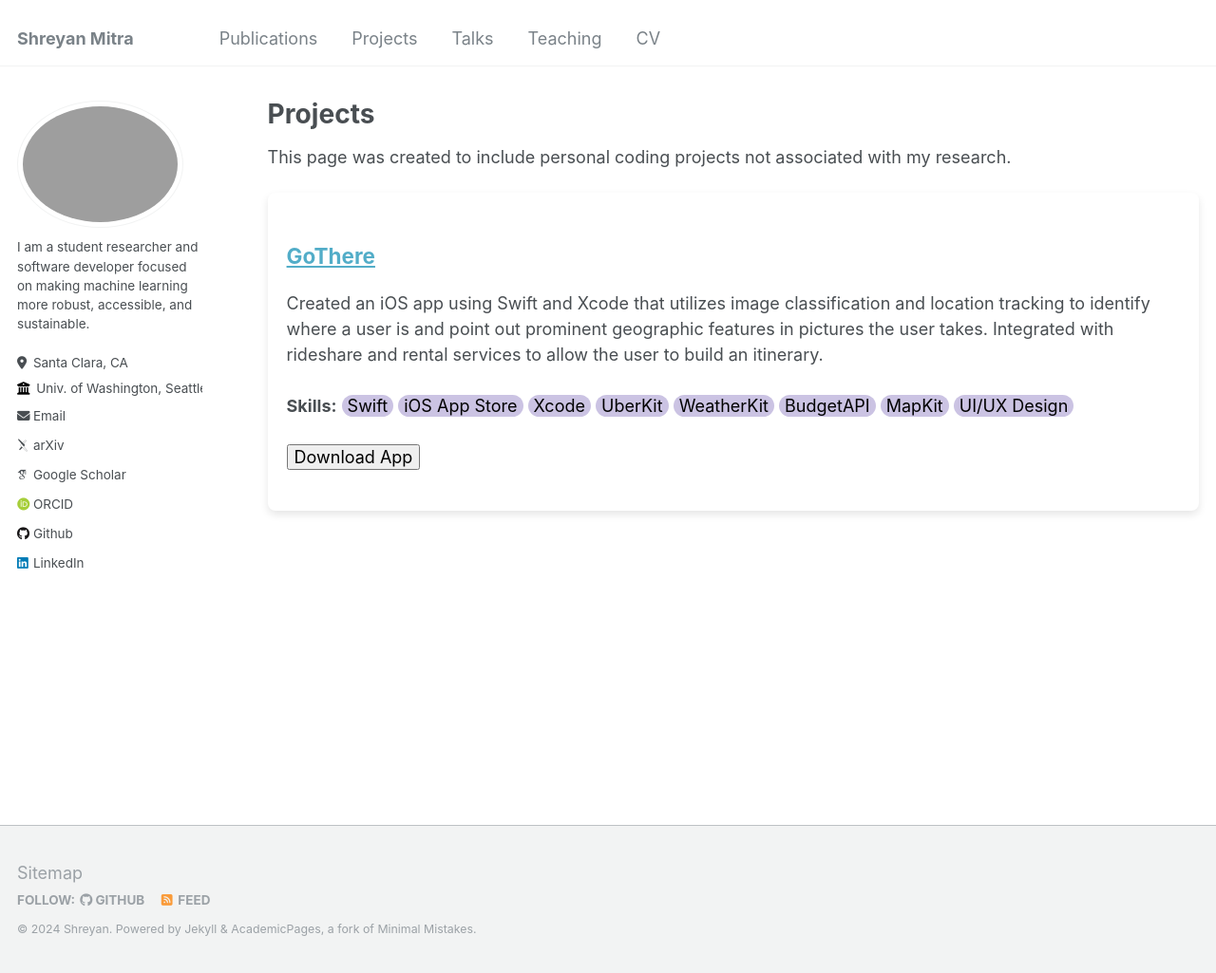
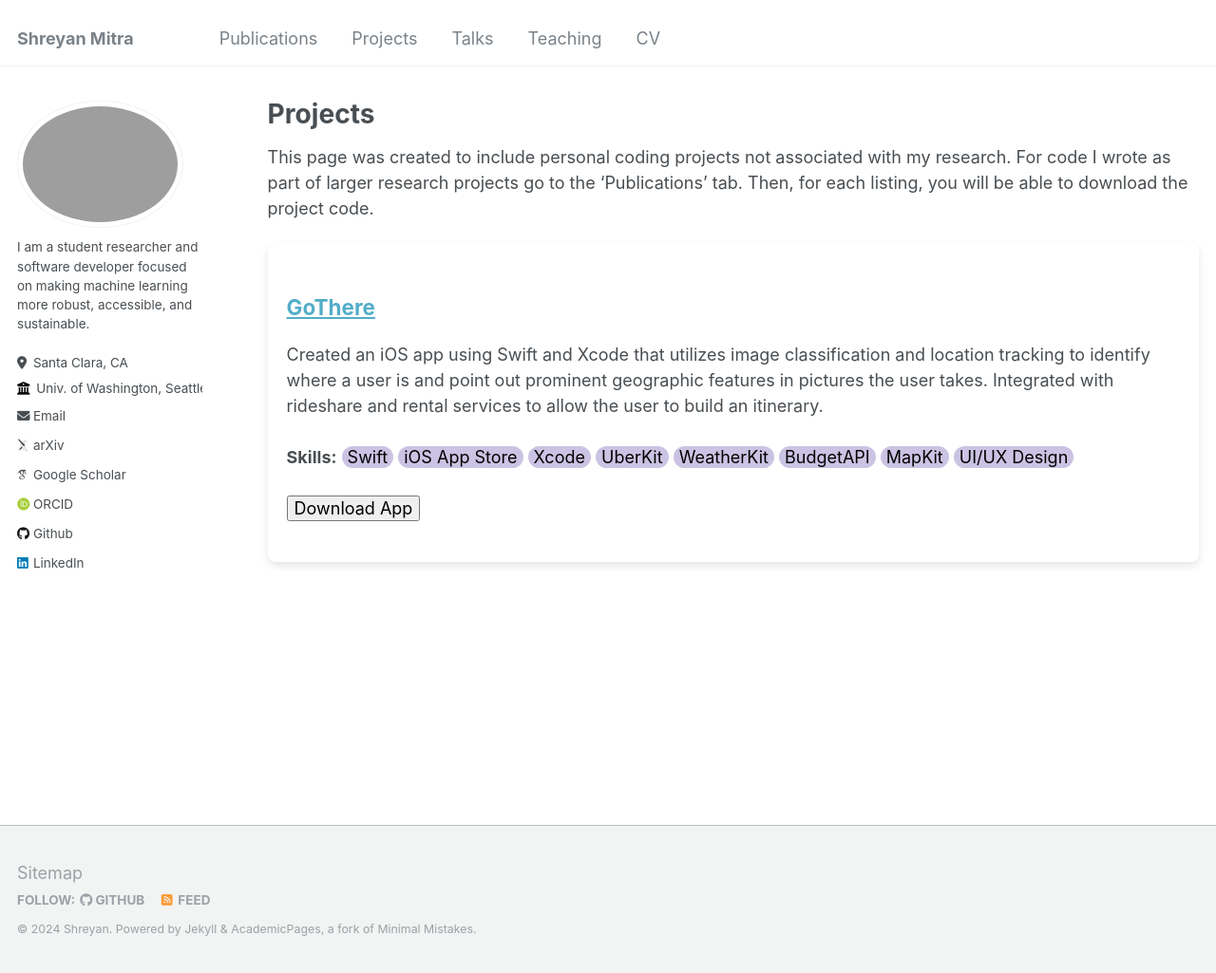
Before and after one commit to shreyanmitra/shreyanmitra.github.io, a Jekyll site: the page built from _pages/projects.md, in a window 1280 px wide and 1025 px high. Shown: the whole window at 95% size. Built offline with Jekyll 4.4.1, drawn with Linux system fonts in a browser that asks for light colours; some web fonts are replaced.

Commit message:
Update projects.md

```diff
--- a/_pages/projects.md
+++ b/_pages/projects.md
@@ -5,7 +5,7 @@ permalink: /projects/
 author_profile: true
 ---
 
-This page was created to include personal coding projects not associated with my research.
+This page was created to include personal coding projects not associated with my research. For code I wrote as part of larger research projects go to the 'Publications' tab. Then, for each listing, you will be able to download the project code.
 
 
 {% include base_path %}
```
